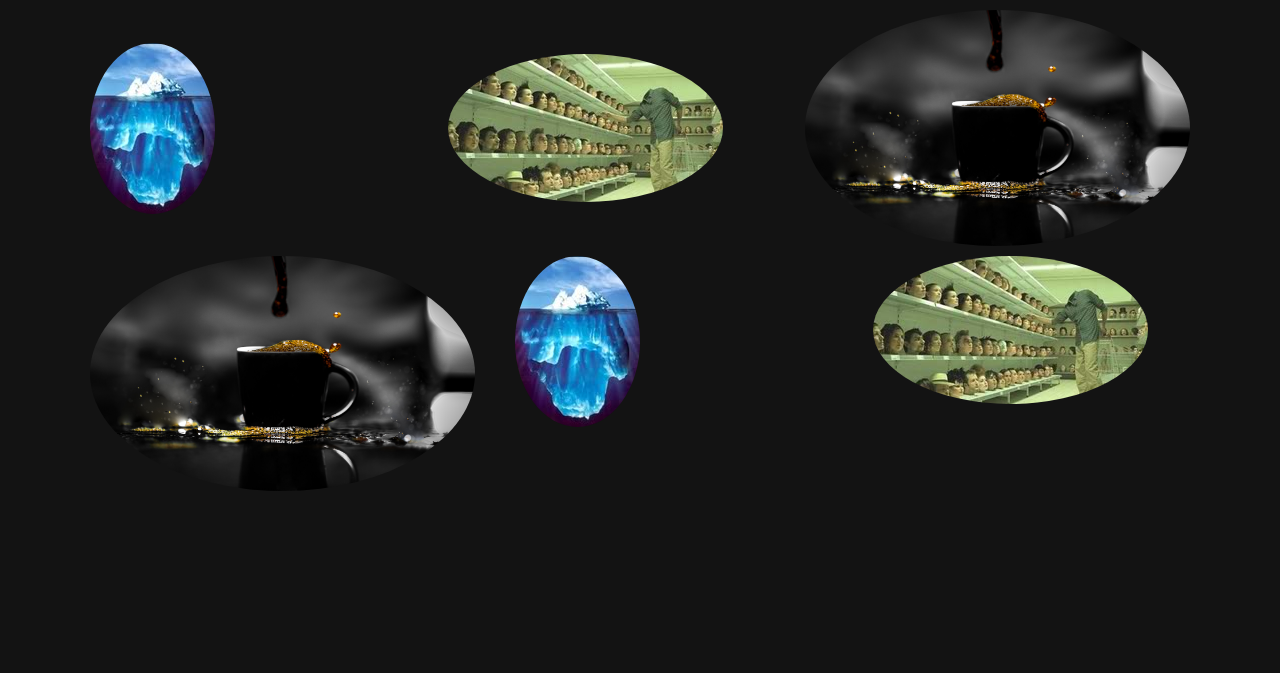
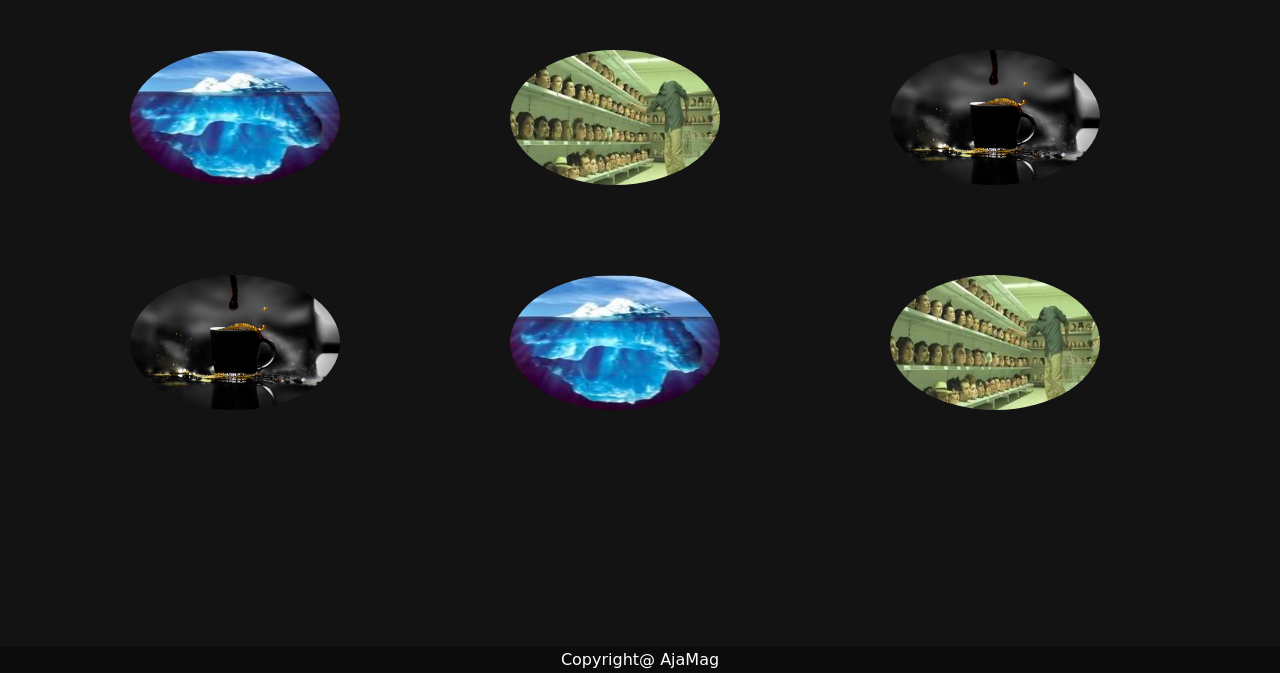
Before and after one commit to AjaMag/Bootstrap-Portfolio, a plain HTML site: page portfolio.html in a window 1280 px wide. Shown: the part 127-800 px from the top of the page. Drawn offline with nearby package versions, Linux system fonts and the light colour scheme; a web font is replaced by a local one.

Commit message:
with sticky footer

```diff
--- a/portfolio.html
+++ b/portfolio.html
@@ -8,7 +8,7 @@
     <link rel="stylesheet" href="https://stackpath.bootstrapcdn.com/bootstrap/4.1.3/css/bootstrap.min.css" integrity="sha384-MCw98/SFnGE8fJT3GXwEOngsV7Zt27NXFoaoApmYm81iuXoPkFOJwJ8ERdknLPMO" crossorigin="anonymous">
     <link href="https://fonts.googleapis.com/css?family=Baloo+Tamma" rel="stylesheet">
     <link rel="stylesheet" href="style.css">
-    <title>Magdaleno Boot-Strap</title>
+    <title>Boot-Strap Portfolio</title>
 </head>
 <body>
     <nav class="navbar">
@@ -23,9 +23,6 @@
                     <a class="dropdown-item" href="#">1st Project</a>
                     <a class="dropdown-item" href="#">2nd Project</a>
                     <a class="dropdown-item" href="#">3rd Project</a>
-                    <div class="dropdown-divider">
-                </div>
-                <a class="dropdown-item" href="./portfolio.html">Themes</a>
                 </div>
             </li>
             <li class="nav-item">
@@ -42,29 +39,29 @@
             </div>
         </div>
         <div class="row"> <!--second row-->
-            <div class="col align-self-center">
-                <img class="pic pic1" src="images/tipotheiceberg.JPG" alt="Immersed Iceberg">
+            <div class="col-md-4">
+                <img class="pic" src="images/tipotheiceberg.JPG" alt="Immersed Iceberg">
             </div>
-            <div class="col align-self-center">
-                <img class="pic pic1" src="images/CONSUMERISM.JPG" alt="Human Heads for Sale">
+            <div class="col-md-4">
+                <img class="pic" src="images/CONSUMERISM.JPG" alt="Human Heads for Sale">
             </div>
-            <div class="col align-self-center">
-                <img class="pic pic1" src="images/beverage-black-coffee-blur-1235717.jpg" alt="Black Coffee Drips">
+            <div class="col-md-4">
+                <img class="pic" src="images/beverage-black-coffee-blur-1235717.jpg" alt="Black Coffee Drips">
             </div>
         </div>
         <div class="row justify-content-md-space-between"> <!--third row-->
-            <div class="col justify-self-center">
-                <img class="pic pic1" src="images/beverage-black-coffee-blur-1235717.jpg" alt="Black Coffee Drips">
+            <div class="col-md-4">
+                <img class="pic" src="images/beverage-black-coffee-blur-1235717.jpg" alt="Black Coffee Drips">
             </div>
-            <div class="col justify-self-center">
-                <img class="pic pic1" src="images/tipotheiceberg.JPG" alt="Immersed Iceberg">
+            <div class="col-md-4">
+                <img class="pic" src="images/tipotheiceberg.JPG" alt="Immersed Iceberg">
             </div>
-            <div class="col justify-self-center">
-                <img class="pic pic1" src="images/CONSUMERISM.JPG" alt="Human Heads for Sale">
+            <div class="col-md-4">
+                <img class="pic" src="images/CONSUMERISM.JPG" alt="Human Heads for Sale">
             </div>
         </div>
     </div>
-
+    <footer class="footer">Copyright@ AjaMag</footer>
 <script src="https://ajax.googleapis.com/ajax/libs/jquery/1.11.3/jquery.min.js"></script>
 <script src="https://maxcdn.bootstrapcdn.com/bootstrap/4.0.0/js/bootstrap.min.js"></script>
 
--- a/style.css
+++ b/style.css
@@ -25,11 +25,19 @@ body { color:white;
 }
 
 .pic {
-    max-height: 295px;
-    max-width: 395px;
-    padding: 5px;
+    height: 225px;
+    width: 300px;
+    padding: 45px;
     border-radius: 50%;
 }
+
+.pic1 {
+    height: 270px;
+    width: 325px;
+    padding: 30px;
+    border-radius: 50%;
+}
+
 .card {
     background-color: orange;
     margin: 30px;
@@ -39,3 +47,35 @@ body { color:white;
     font-size: 18px;
     margin-top: 25px;
 }
+
+.footer {
+    margin: auto auto auto auto;
+    background-color: rgb(12, 12, 12);
+    position: fixed;
+    bottom: 0;
+    padding: 1px;
+    width: 100%;
+    text-align: center;
+    color:white;
+}
+
+
+
+/* Small devices (landscape phones, 34em and up) */
+@media (min-width: 34em) {
+ }
+
+/* Medium devices (tablets, 48em and up) */
+@media (min-width: 48em) {
+
+ }
+
+/* Large devices (desktops, 62em and up) */
+@media (min-width: 62em) {
+
+ }
+
+/* Extra large devices (large desktops, 75em and up) */
+@media (min-width: 75em) {
+
+ }
```
Also changed, not shown: contact.html (+3 -3 lines), index.html (+2 -2 lines), images/Awakening20small.JPG (deleted), images/bluebrainlight.JPG (deleted), images/full-bloom.png (deleted).
